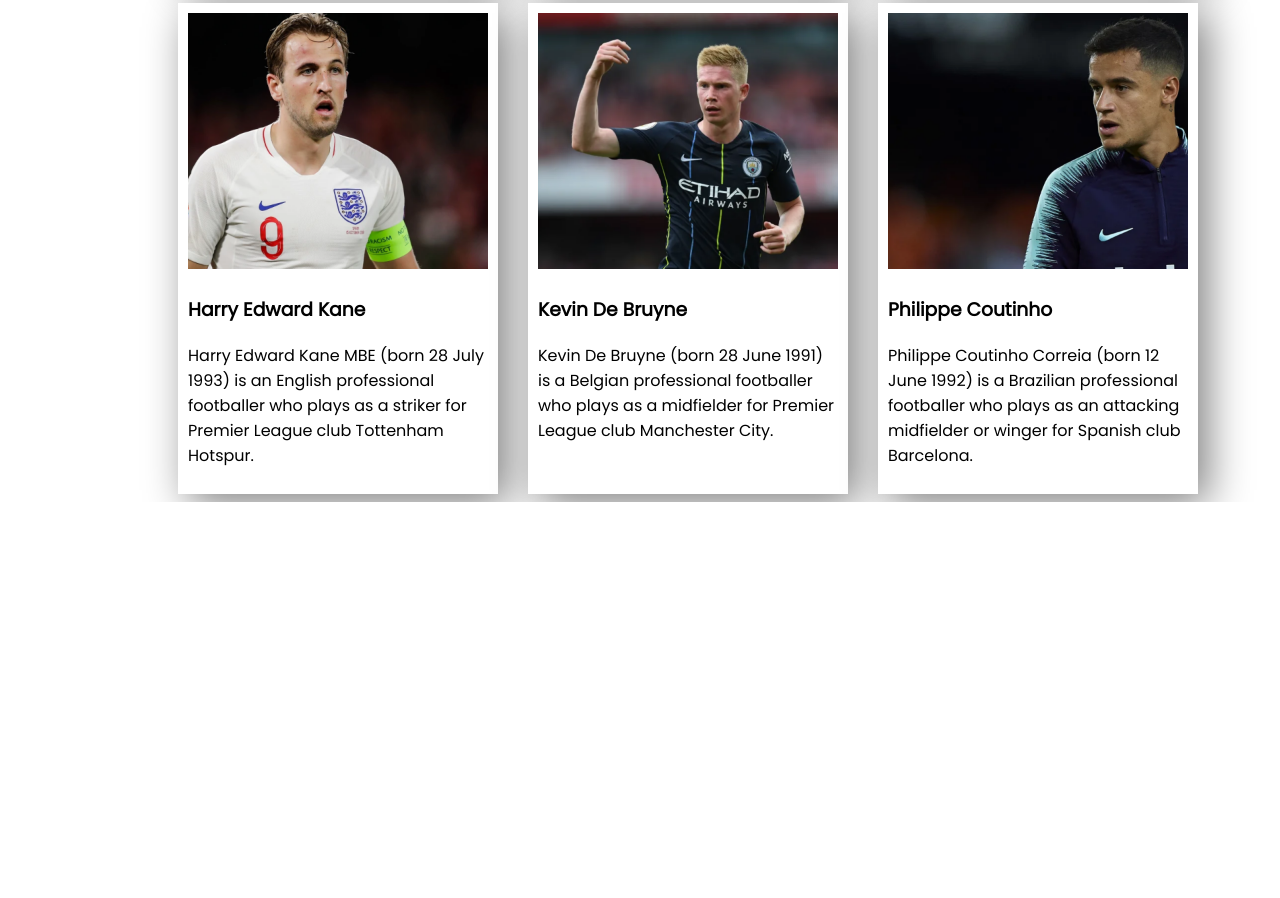
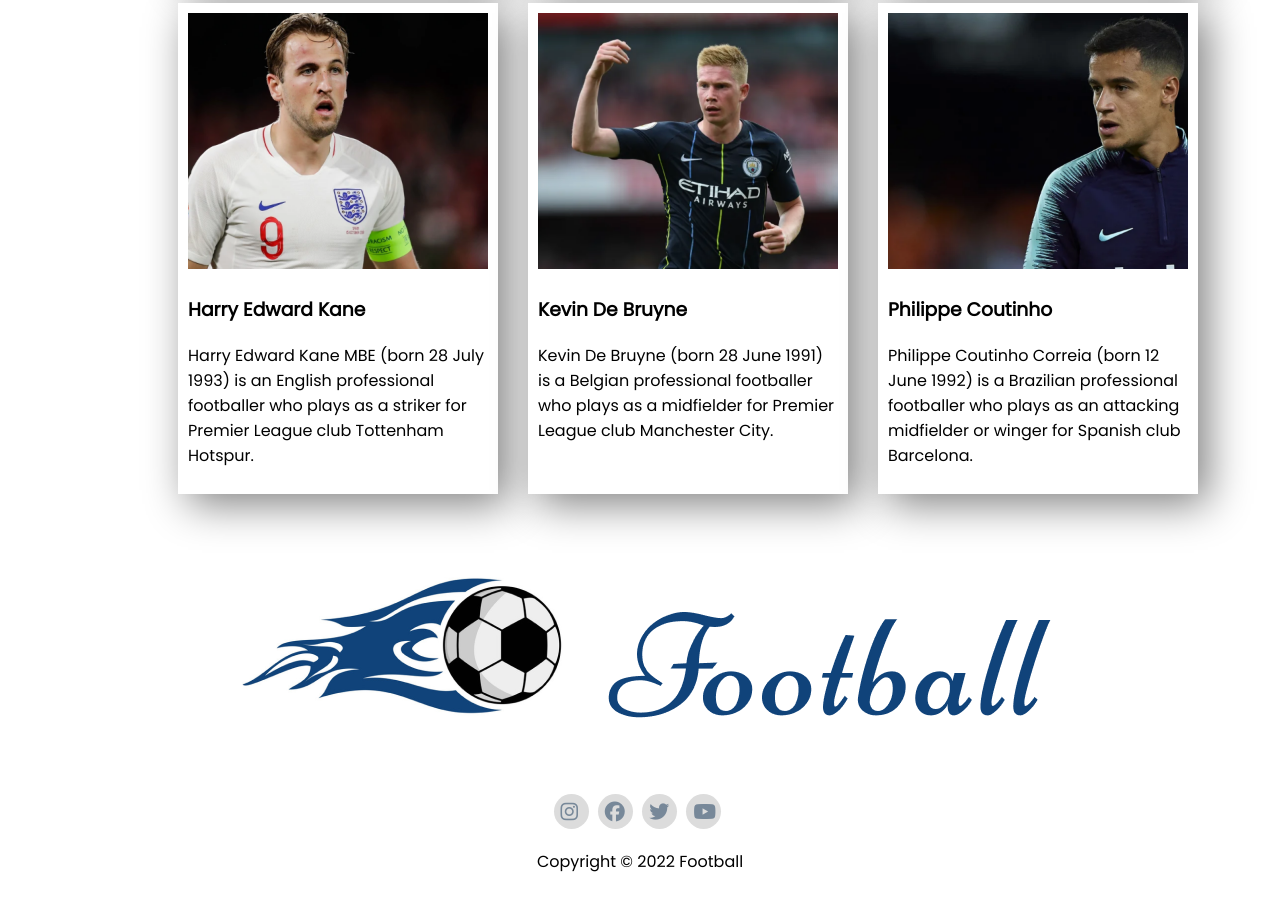
Before and after one commit to asif-ul-karim/responsive-football, a plain HTML site: page index.html in a window 1280 px wide. Shown: the part 2162-3060 px from the top of the page. Before the commit the page ends 2664 px from the top, so only its background shows below. Drawn offline with Linux system fonts and the light colour scheme.

Commit message:
third commit

```diff
--- a/index.html
+++ b/index.html
@@ -151,8 +151,22 @@
     <!-- main end -->
     <!-- footer section start -->
     <footer>
-
+        <div class="footers">
+            <div class="footer">
+                <div class="footer-logo">
+                    <img src="images/logo/Logo.png" alt="">
+                </div>
+                <div class="footer-media-icon">
+                    <a href=""><i class="fab fa-instagram"></i></a>
+                    <a href=""><i class="fab fa-facebook"></i></a>
+                    <a href=""><i class="fab fa-twitter"></i></a>
+                    <a href=""><i class="fab fa-youtube"></i></a>
+                </div>
+                <p>Copyright © 2022 Football</p>
+            </div>
+        </div>
     </footer>
+    <!-- footer section end -->
 </body>
 
 </html>
--- a/style.css
+++ b/style.css
@@ -81,3 +81,32 @@
         width: 300px;
         height: 256px;
       }
+      /*----------------
+         footer style
+      ----------------- */
+      .footers{
+        margin-top: 70px;
+        background-color: white;
+      }
+      .footer{
+        display: flex;
+        flex-direction: column;
+        justify-content: center;
+        align-items: center;
+      }
+      .footer-media-icon a{
+        height: 35px;
+        width: 35px;
+        background-color: gainsboro;
+        display: inline-block;
+        border-radius: 50%;
+        line-height: 40px;
+        margin-top: 20px;
+        margin-bottom: 4px;
+        margin-right: 5px;
+      }
+      .footer-media-icon a i{
+        font-size: 20px;
+        margin-left: 7px;
+        color: lightslategray;
+      }
```
